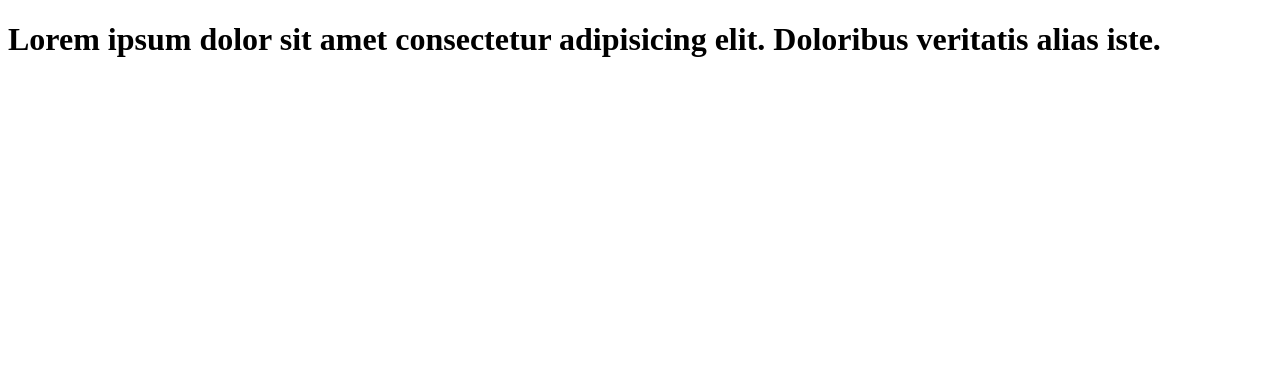
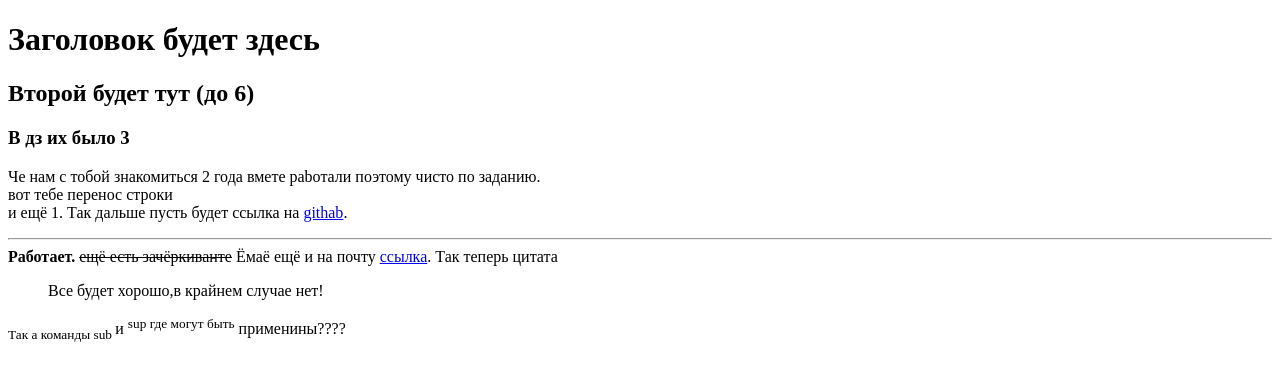
Before and after one commit to daimoon11/my-if-htmk, a plain HTML site: page about/index.html in a window 1280 px wide. Drawn offline with Linux system fonts and the light colour scheme.

Commit message:
do homework lesson 2

```diff
--- a/about/index.html
+++ b/about/index.html
@@ -6,9 +6,24 @@
     <title>Document</title>
   </head>
   <body>
-    <h1>
-      Lorem ipsum dolor sit amet consectetur adipisicing elit. Doloribus
-      veritatis alias iste.
-    </h1>
+    <h1>Заголовок будет здесь</h1>
+    <h2>Второй будет тут (до 6)</h2>
+  <h3>В дз их было 3</h3>
+    <p>
+       Че нам с тобой знакомиться 2 года вмете раbотали поэтому чисто по
+      заданию.
+      <br />вот тебе перенос строки <br />и ещё 1. Так дальше пусть будет ссылка
+      на <a href="https://github.com/">githab</a>.
+      <p><hr />
+      <b> Работает.</b>
+      <del> ещё есть зачёркиванте</del>
+      Ёмаё ещё и на почту
+      <a href="https://mail.google.com/mail/u/1/#inbox">ссылка</a>.
+      Так теперь цитата
+      <blockquote cite="https://vk.com/niko1701">
+        Все будет хорошо,в крайнем случае нет!
+      </blockquote>
+     <sub> Так а команды sub </sub>и <sup> sup где могут быть</sup> применины????
+    </p>
   </body>
 </html>
```
